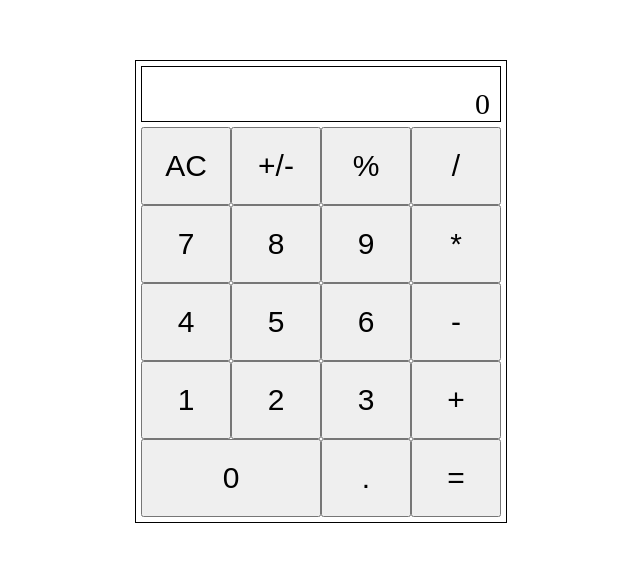
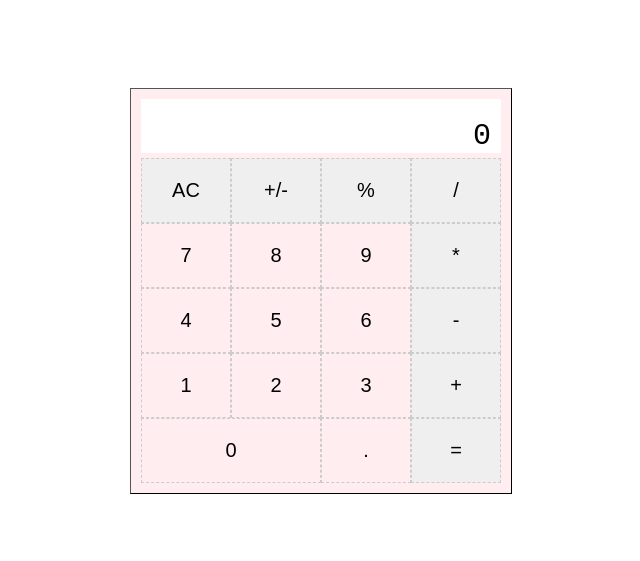
Before and after one commit to waxingrose/calculator, a plain HTML site: page calculator.html in a window 1280 px wide. Shown: the part 117-678 px from the top of the page, without its empty margins (319-959 px from the left). Drawn offline with Linux system fonts and the light colour scheme.

Commit message:
change style

```diff
--- a/style.css
+++ b/style.css
@@ -1,4 +1,6 @@
 .container {
+    font-family: 'Courier New', Courier, monospace;
+    font-size: 30px;
     display: flex;
     justify-content: center;
     align-items: center;
@@ -11,15 +13,16 @@
     height: auto;
     display: flex;
     flex-direction: column;
-    border: 1px solid #000000;
-    padding: 5px;
+    border: 1px outset #000000;
+    padding: 10px;
+    background-color: #ffedf0;
 }
 
 .view {
-    font-size: 30px;
     text-align: right;
-    border: 1px solid #000000;
     padding: 20px 10px 0px 20px;
+    /* top, right, bottom, left */
+    background-color: #ffffff;
 }
 
 .main {
@@ -40,9 +43,22 @@
 }
 
 button {
-    font-size: 30px;
+    font-size: 20px;
     padding: 20px;
     width: 90px;
+    border: 1px dashed #cccccc;
+}
+
+.number {
+    background-color: #ffedf0;
+}
+
+.clear,
+.equal,
+.operator,
+.sign,
+.percent {
+    border: 1px dashed #cccccc;
 }
 
 #zero {
```
